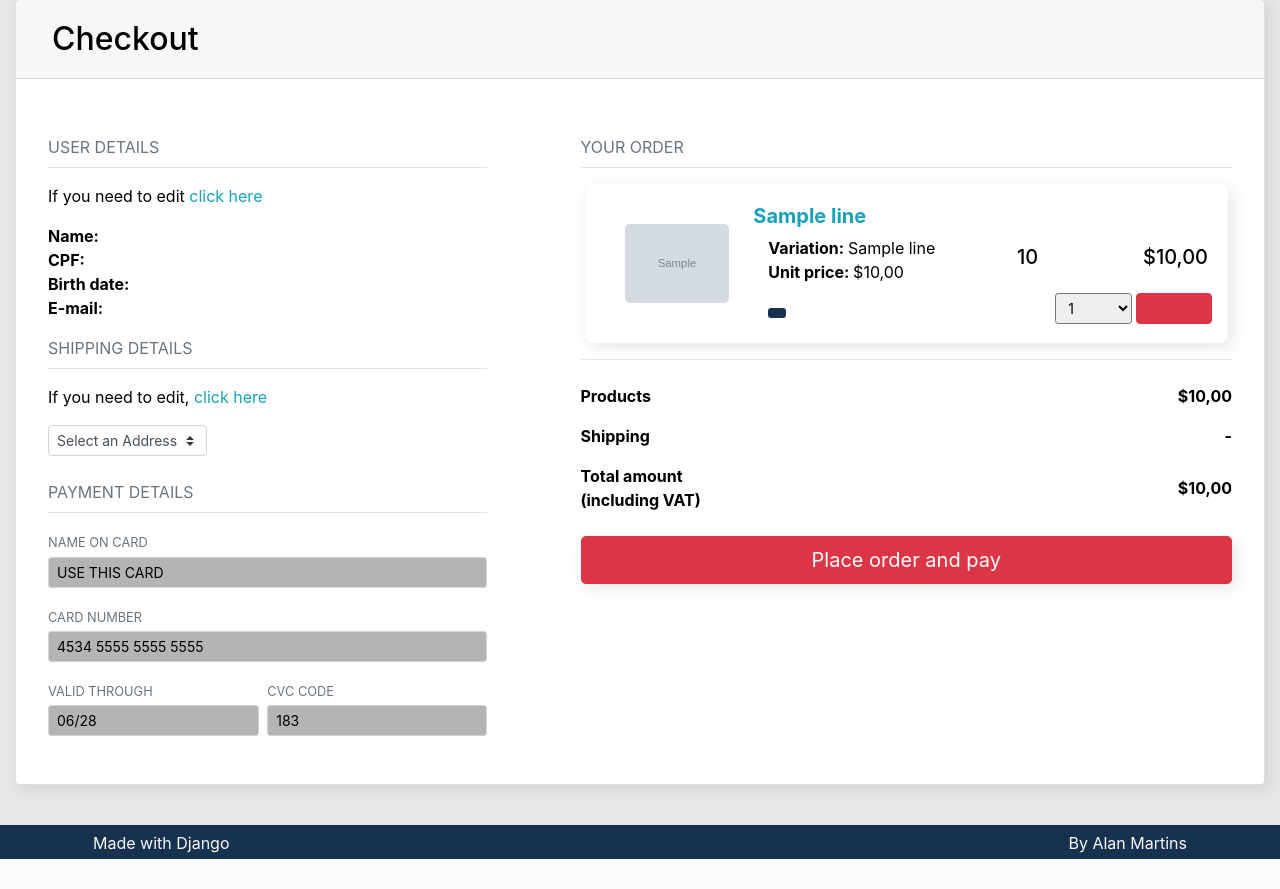
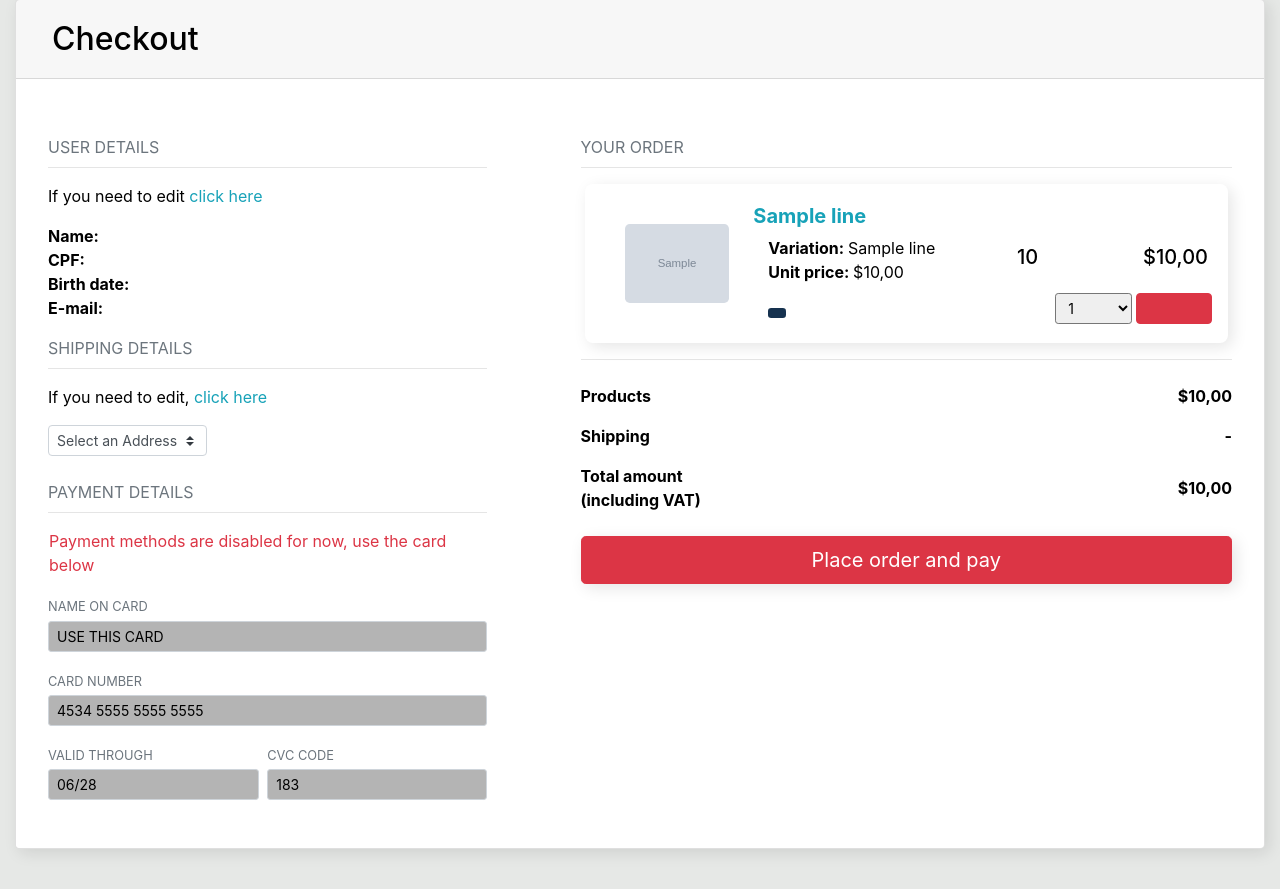
Before and after one commit to VenPoisen/project-Ecommerce-Django, a Django app: template products/templates/products/checkout.html in a window 1280 px wide. Shown: the part 135-1024 px from the top of the page. Before the commit the page ends 994 px from the top, so only its background shows below. Run offline with Django 4.2, Linux system fonts and the light colour scheme; tables that the repository leaves empty hold one stand-in row (values such as "Sample post"); the template is opened without the code that fills it: values that come from a table or form of the project are taken from there, most other values are stand-ins (such as "Sample title", 1, 10 or a date in 2020); grey boxes marked "Sample" are stand-in pictures; some libraries are stand-ins or nearby versions.

Commit message:
Update checkout.html

```diff
--- a/products/templates/products/checkout.html
+++ b/products/templates/products/checkout.html
@@ -79,6 +79,9 @@
                             <hr class="mt-0">
                         </div>
                     </div>
+                    <div class="row text-danger px-3">
+                        <p>Payment methods are disabled for now, use the card below</p>
+                    </div>
                     <div class="form-group checkout-card">
                         <label for="CARDNAME" class="small text-muted mb-1">NAME ON CARD</label>
                         <input type="text" class="form-control form-control-sm" name="CARDNAME" id="CARDNAME"
```
